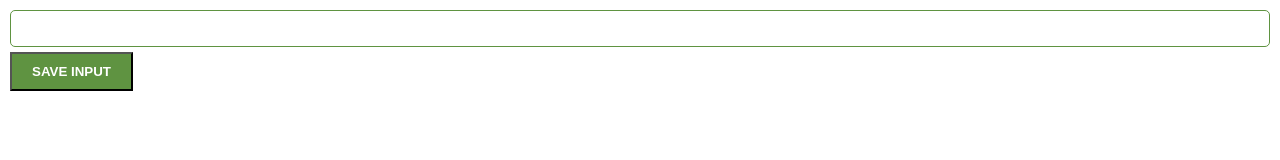
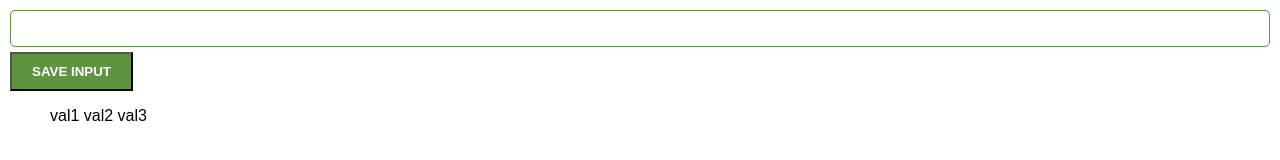
Before and after one commit to nd31pr0/Chrome-Extension-in-JS, a plain HTML site: page index.html in a window 1280 px wide. Drawn offline with Linux system fonts and the light colour scheme.

Commit message:
Basic functionality for hardcoded leads to test their display on the page

```diff
--- a/index.html
+++ b/index.html
@@ -9,6 +9,7 @@
   <body>
     <input type="text" id="input-el">
     <button id="input-btn">SAVE INPUT</button>
+    <ul id="ul-el"></ul>
     <script src="index.js"></script>
   </body>
 
--- a/index.js
+++ b/index.js
@@ -1,12 +1,13 @@
 const inputBtn = document.getElementById('input-btn')
-let myLeads = ['valu1', 'valu2', 'valu3']
+let myLeads = ['val1', 'val2', 'val3']
 const inputEl = document.getElementById('input-el')
+const ulEl = document.getElementById('ul-el')
 
 inputBtn.addEventListener("click", function () {
   myLeads.push(inputEl.value)
-  //console.log(myLeads)
+  console.log(myLeads)
 })
 
-for (item in myLeads) {
-  console.log(item)
+for (let i = 0; i < myLeads.length; i++) {
+  ulEl.textContent += myLeads[i] + " "
 }
```
